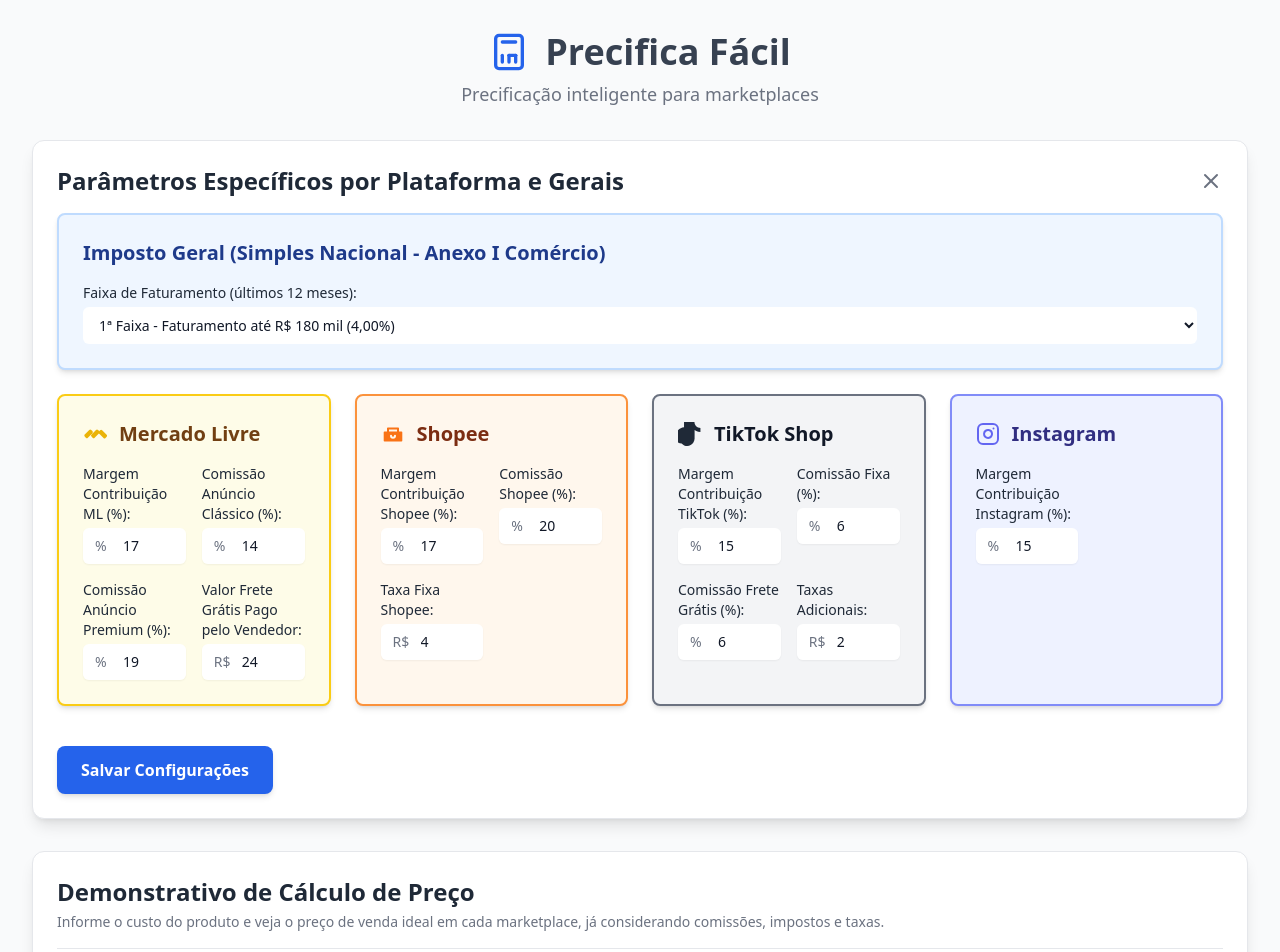
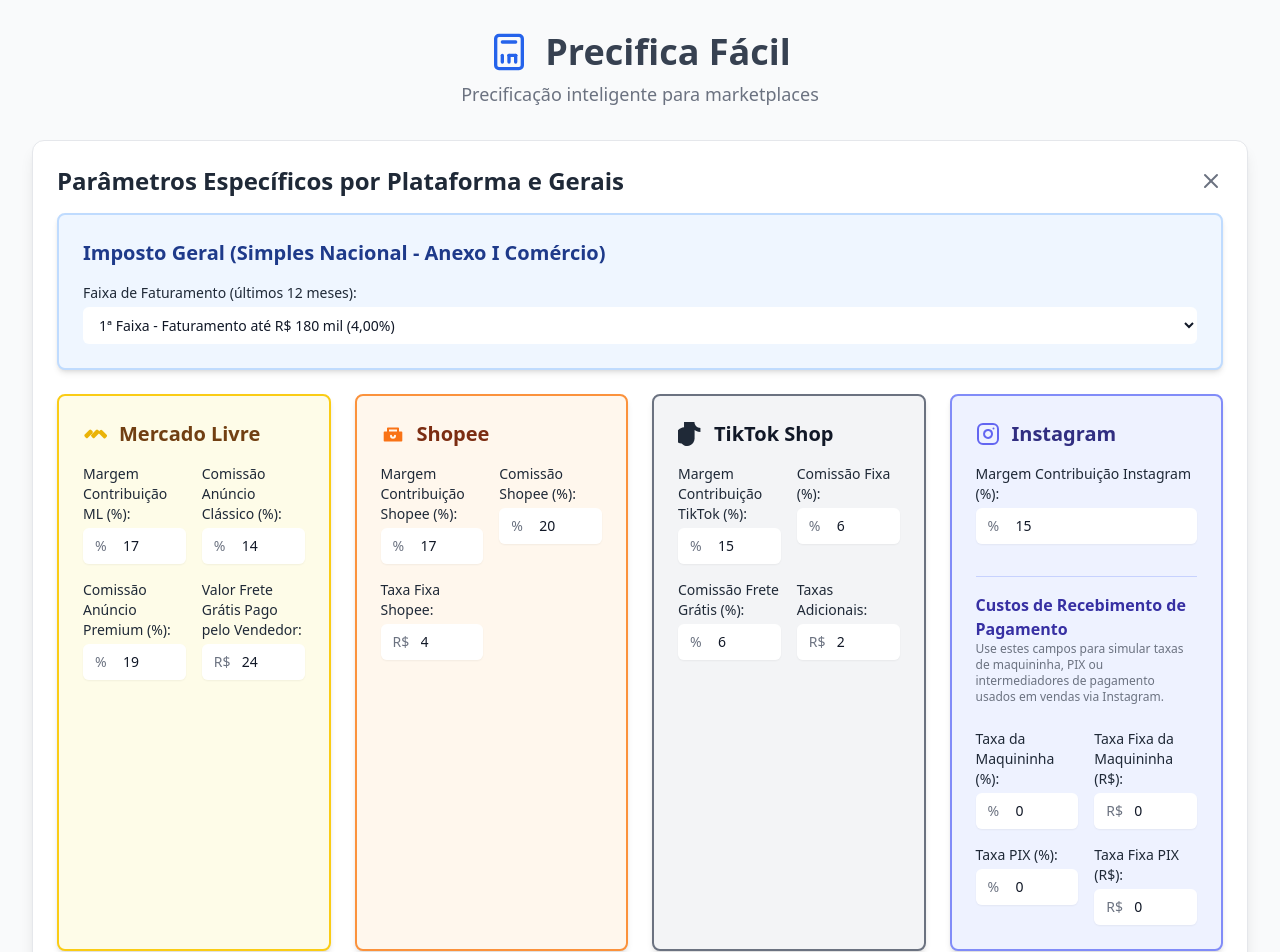
Before and after one commit to fabriciomarcato-cyber/precifica-facil, a React (Vite) app: page / in a window 1280 px wide. Shown: the top 952 px of the page. Built offline with nearby package versions, Linux system fonts and the light colour scheme.

Commit message:
feat(instagram): Add detailed fee calculation
Adds new fields for Instagram's machine and PIX fees (percentage and fixed) to the settings and calculator logic. This allows for more accurate price calculations on the platform by accounting for these specific charges.

```diff
--- a/components/ExplanationSection.tsx
+++ b/components/ExplanationSection.tsx
@@ -4,13 +4,13 @@
 import { getMarketplaceIcon } from './MarketplaceIcons';
 
 const MarginIcon: React.FC<React.SVGProps<SVGSVGElement>> = (props) => (
-    <svg xmlns="http://www.w3.org/2000/svg" width="24" height="24" viewBox="0 0 24 24" fill="none" stroke="currentColor" strokeWidth="2" strokeLinecap="round" strokeLinejoin="round" {...props}>
+    <svg xmlns="http://www.w3.org/2000/svg" width="24" height="24" viewBox="0 0 24" fill="none" stroke="currentColor" strokeWidth="2" strokeLinecap="round" strokeLinejoin="round" {...props}>
         <path d="M12 1v22M17 5H9.5a3.5 3.5 0 0 0 0 7h5a3.5 3.5 0 0 1 0 7H6" />
     </svg>
 );
 
 const FeesIcon: React.FC<React.SVGProps<SVGSVGElement>> = (props) => (
-    <svg xmlns="http://www.w3.org/2000/svg" width="24" height="24" viewBox="0 0 24 24" fill="none" stroke="currentColor" strokeWidth="2" strokeLinecap="round" strokeLinejoin="round" {...props}>
+    <svg xmlns="http://www.w3.org/2000/svg" width="24" height="24" viewBox="0 0 24" fill="none" stroke="currentColor" strokeWidth="2" strokeLinecap="round" strokeLinejoin="round" {...props}>
         <line x1="19" y1="5" x2="5" y2="19" />
         <circle cx="6.5" cy="6.5" r="2.5" />
         <circle cx="17.5" cy="17.5" r="2.5" />
@@ -18,7 +18,7 @@
 );
 
 const ShippingIcon: React.FC<React.SVGProps<SVGSVGElement>> = (props) => (
-    <svg xmlns="http://www.w3.org/2000/svg" width="24" height="24" viewBox="0 0 24 24" fill="none" stroke="currentColor" strokeWidth="2" strokeLinecap="round" strokeLinejoin="round" {...props}>
+    <svg xmlns="http://www.w3.org/2000/svg" width="24" height="24" viewBox="0 0 24" fill="none" stroke="currentColor" strokeWidth="2" strokeLinecap="round" strokeLinejoin="round" {...props}>
         <path d="M5 18H3c-.6 0-1-.4-1-1V7c0-.6.4-1 1-1h10c.6 0 1 .4 1 1v11" />
         <path d="M14 9h4l4 4v4h-8v-4h-3" />
         <circle cx="6.5" cy="18.5" r="2.5" />
@@ -27,7 +27,7 @@
 );
 
 const TaxIcon: React.FC<React.SVGProps<SVGSVGElement>> = (props) => (
-    <svg xmlns="http://www.w3.org/2000/svg" width="24" height="24" viewBox="0 0 24 24" fill="none" stroke="currentColor" strokeWidth="2" strokeLinecap="round" strokeLinejoin="round" {...props}>
+    <svg xmlns="http://www.w3.org/2000/svg" width="24" height="24" viewBox="0 0 24" fill="none" stroke="currentColor" strokeWidth="2" strokeLinecap="round" strokeLinejoin="round" {...props}>
         <path d="m21.21 15.89-1.21-1.21a2 2 0 0 0-2.83 0L14 17.83l-2.07-2.07a2 2 0 0 0-2.83 0L2.88 22.07" />
         <path d="M6.83 11.5L14 5l3.17 3.17" />
         <path d="M5 22v-2.07" />
@@ -115,9 +115,9 @@
                         <p>O TikTok Shop soma a comissão padrão com uma comissão de frete grátis, além de taxas adicionais.</p>
                         <p>O <strong>"% Total"</strong> inclui sua margem, as duas comissões e o imposto.</p>
                     </FormulaCard>
-                    <FormulaCard platform={Platform.INSTAGRAM} formula="Custo / (1 - % Total)">
-                        <p>O cálculo para venda direta no Instagram (ou qualquer venda sem intermediários) é o mais simples, pois não há comissões ou taxas fixas.</p>
-                        <p>O <strong>"% Total"</strong> aqui é apenas a soma da sua margem de contribuição e do imposto.</p>
+                    <FormulaCard platform={Platform.INSTAGRAM} formula="(Custo + Taxas Fixas) / (1 - % Total)">
+                        <p>O cálculo para venda direta considera as taxas de pagamento que você configurar (maquininha, PIX, etc.), além da sua margem e imposto.</p>
+                        <p>O <strong>"% Total"</strong> é a soma da sua margem, do imposto e das taxas percentuais de pagamento.</p>
                     </FormulaCard>
                  </div>
             </div>
--- a/components/SettingsPanel.tsx
+++ b/components/SettingsPanel.tsx
@@ -123,7 +123,7 @@
           onClick={() => setIsOpen(false)}
           className="text-gray-500 hover:text-gray-800"
         >
-          <svg xmlns="http://www.w3.org/2000/svg" width="24" height="24" viewBox="0 0 24 24" fill="none" stroke="currentColor" strokeWidth="2" strokeLinecap="round" strokeLinejoin="round"><line x1="18" y1="6" x2="6" y2="18"></line><line x1="6" y1="6" x2="18" y2="18"></line></svg>
+          <svg xmlns="http://www.w3.org/2000/svg" width="24" height="24" viewBox="0 0 24" fill="none" stroke="currentColor" strokeWidth="2" strokeLinecap="round" strokeLinejoin="round"><line x1="18" y1="6" x2="6" y2="18"></line><line x1="6" y1="6" x2="18" y2="18"></line></svg>
         </button>
       </div>
 
@@ -171,7 +171,17 @@
           </SettingsCard>
 
           <SettingsCard title="Instagram" marketplace="instagram">
-            <InputField label="Margem Contribuição Instagram (%):" value={settings.instagram.contributionMargin} onChange={(e) => handleInputChange('instagram', 'contributionMargin', e.target.value)} />
+            <div className="md:col-span-2">
+                <InputField label="Margem Contribuição Instagram (%):" value={settings.instagram.contributionMargin} onChange={(e) => handleInputChange('instagram', 'contributionMargin', e.target.value)} />
+            </div>
+            <div className="md:col-span-2 mt-4 pt-4 border-t border-indigo-200">
+                <h4 className="font-semibold text-indigo-800">Custos de Recebimento de Pagamento</h4>
+                <p className="text-xs text-gray-500 mb-2">Use estes campos para simular taxas de maquininha, PIX ou intermediadores de pagamento usados em vendas via Instagram.</p>
+            </div>
+            <InputField label="Taxa da Maquininha (%):" value={settings.instagram.machineFeePercent} onChange={(e) => handleInputChange('instagram', 'machineFeePercent', e.target.value)} />
+            <InputField label="Taxa Fixa da Maquininha (R$):" value={settings.instagram.machineFeeFixed} onChange={(e) => handleInputChange('instagram', 'machineFeeFixed', e.target.value)} isCurrency />
+            <InputField label="Taxa PIX (%):" value={settings.instagram.pixFeePercent} onChange={(e) => handleInputChange('instagram', 'pixFeePercent', e.target.value)} />
+            <InputField label="Taxa Fixa PIX (R$):" value={settings.instagram.pixFeeFixed} onChange={(e) => handleInputChange('instagram', 'pixFeeFixed', e.target.value)} isCurrency />
           </SettingsCard>
         </div>
 
--- a/hooks/useSettings.ts
+++ b/hooks/useSettings.ts
@@ -25,6 +25,10 @@
   },
   instagram: {
     contributionMargin: 15,
+    machineFeePercent: 0,
+    machineFeeFixed: 0,
+    pixFeePercent: 0,
+    pixFeeFixed: 0,
   },
 };
 
--- a/lib/calculator.ts
+++ b/lib/calculator.ts
@@ -267,21 +267,24 @@
 
   // Instagram
   const instagramMargin = settings.instagram.contributionMargin / 100;
-  const instagramTotalPercent = instagramMargin + taxPercent;
-  const instagramPrice = productCost / (1 - instagramTotalPercent);
+  const instagramFixedFees = settings.instagram.machineFeeFixed + settings.instagram.pixFeeFixed;
+  const instagramPercentFees = (settings.instagram.machineFeePercent / 100) + (settings.instagram.pixFeePercent / 100);
+  const instagramTotalPercent = instagramMargin + taxPercent + instagramPercentFees;
+  const instagramPrice = (productCost + instagramFixedFees) / (1 - instagramTotalPercent);
+  const instagramCommissionValue = instagramPrice * instagramPercentFees;
   const instagramTaxValue = instagramPrice * taxPercent;
-  const instagramGrossProfit = instagramPrice - productCost - instagramTaxValue;
+  const instagramGrossProfit = instagramPrice - productCost - instagramFixedFees - instagramCommissionValue - instagramTaxValue;
   results.push({
     platform: Platform.INSTAGRAM,
     sellingPrice: instagramPrice,
     productCost: productCost,
-    fixedFee: 0,
-    commission: 0,
+    fixedFee: instagramFixedFees,
+    commission: instagramCommissionValue,
     tax: instagramTaxValue,
     grossProfit: instagramGrossProfit,
     calculatedMargin: (instagramGrossProfit / instagramPrice) * 100,
     contributionMarginPercent: settings.instagram.contributionMargin,
-    commissionPercent: 0,
+    commissionPercent: instagramPercentFees * 100,
     taxPercent: settings.simplesNacional,
   });
 
@@ -336,8 +339,8 @@
                 contributionMargin = settings.tiktok.contributionMargin;
                 break;
             case Platform.INSTAGRAM:
-                commissionRate = 0;
-                fixedFee = 0;
+                commissionRate = (settings.instagram.machineFeePercent / 100) + (settings.instagram.pixFeePercent / 100);
+                fixedFee = settings.instagram.machineFeeFixed + settings.instagram.pixFeeFixed;
                 marginPercent = settings.instagram.contributionMargin / 100;
                 contributionMargin = settings.instagram.contributionMargin;
                 break;
@@ -404,8 +407,8 @@
                 fixedFee = settings.tiktok.fixedFee;
                 break;
             case Platform.INSTAGRAM:
-                commissionRate = 0;
-                fixedFee = 0;
+                commissionRate = (settings.instagram.machineFeePercent / 100) + (settings.instagram.pixFeePercent / 100);
+                fixedFee = settings.instagram.machineFeeFixed + settings.instagram.pixFeeFixed;
                 break;
         }
 
--- a/types.ts
+++ b/types.ts
@@ -29,6 +29,10 @@
 
 export interface InstagramSettings {
   contributionMargin: number;
+  machineFeePercent: number;
+  machineFeeFixed: number;
+  pixFeePercent: number;
+  pixFeeFixed: number;
 }
 
 export interface AppSettings {
```
